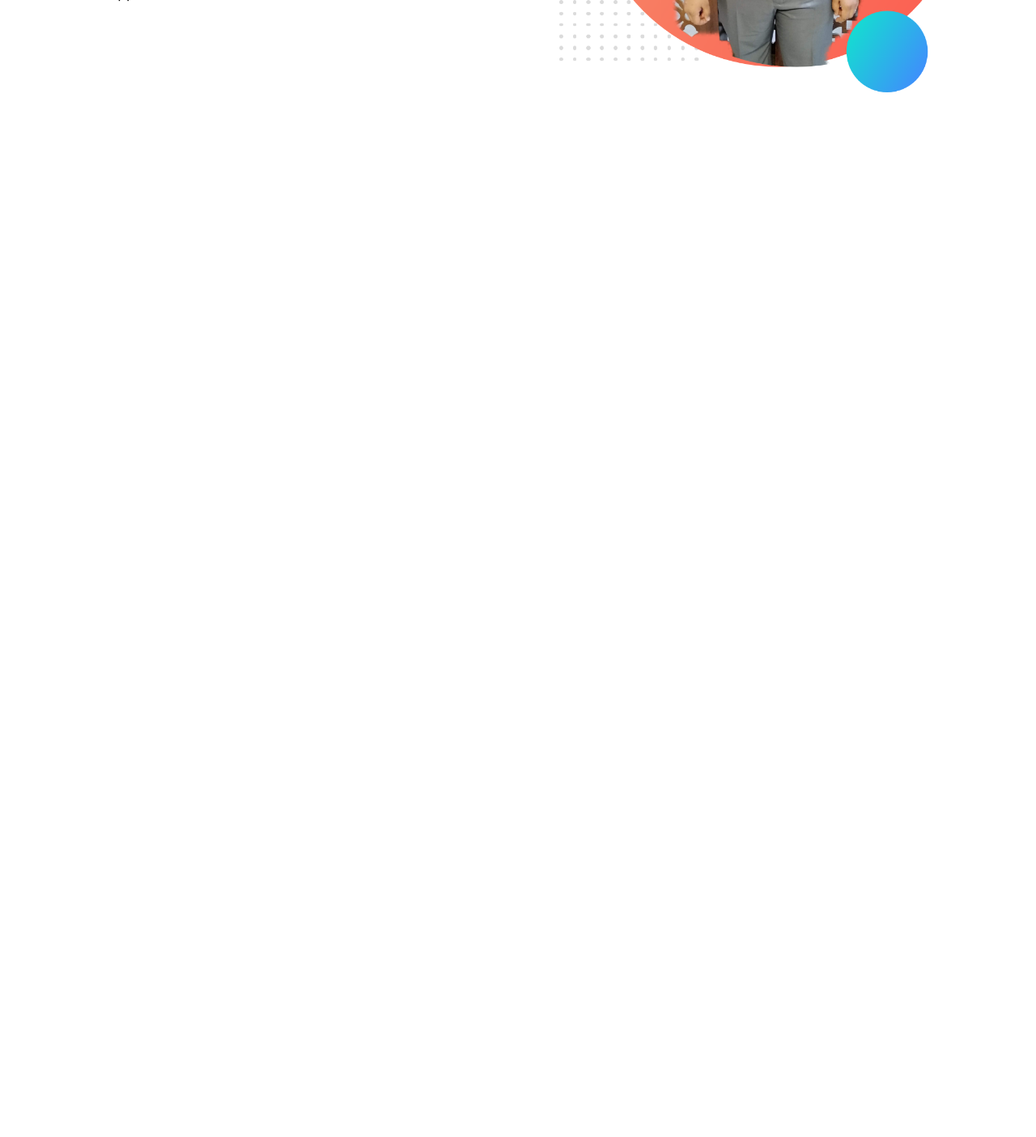
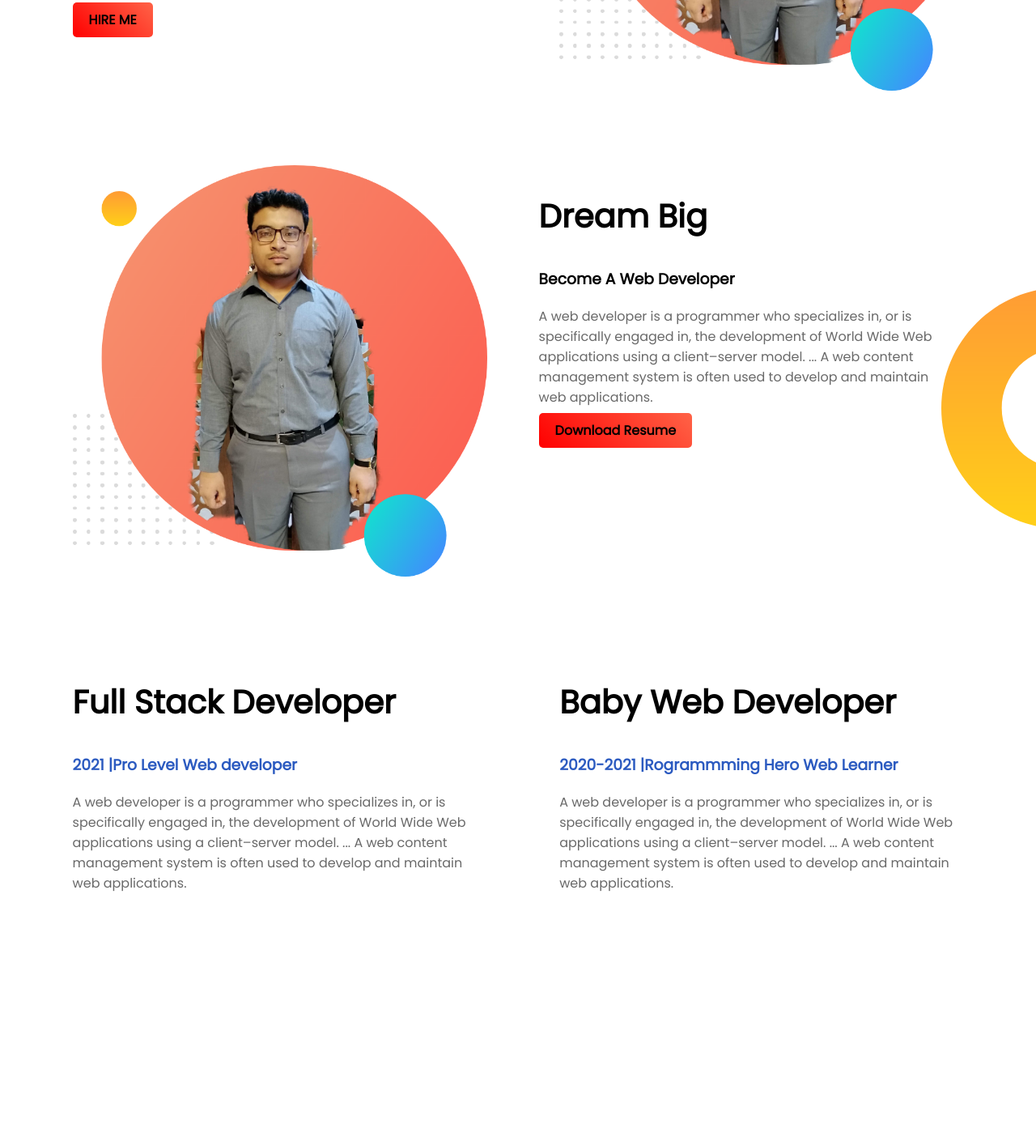
Before and after one commit to asmmostafarafid/Dev-Portfolio, a plain HTML site: page index.html in a window 1280 px wide. Shown: the part 396-1800 px from the top of the page at 81% size. Before the commit the page ends 800 px from the top, so only its background shows below. Drawn offline with Linux system fonts and the light colour scheme.

Commit message:
motamoti final

```diff
--- a/index.html
+++ b/index.html
@@ -9,17 +9,43 @@
 <link href="https://fonts.googleapis.com/css2?family=Poppins&display=swap" rel="stylesheet">
 </head>
 <body>
-    <section>
+    <section class="top-banner">
        <div class="helf-width">
         <h1>Welcome To</h1>
         <h1><span class="name-heilight">ASM</span> Web site</h1>
         <h3>World Class Professional Web Developer</h3>
         <p>A web developer is a programmer who specializes in, or is specifically engaged in, the development of World Wide Web applications using a client–server model. ... A web content management system is often used to develop and maintain web applications.</p>
+        <a class="link-button" target="_blank" href="https://www.linkedin.com/in/asm-mostafa-rafid-9287bb169/">HIRE ME</a>
        </div>
        <div class="helf-width"><img src="images/bg1.png" alt="">
     </div>
+    </section>
+
+    <section class="side-banner">
+        <div class="helf-width"><img src="images/bg1.png" alt="">
+        </div>
+        <div class="right-text">
+        <h1> Dream Big</h1>
+        <h3>Become A Web Developer</h3>
+        <p>A web developer is a programmer who specializes in, or is specifically engaged in, the development of World Wide Web applications using a client–server model. ... A web content management system is often used to develop and maintain web applications.</p>
+        <a class="link-button" target="_blank" href="https://www.linkedin.com/in/asm-mostafa-rafid-9287bb169/">Download Resume</a>
+       </div>
+    </section>
+
+    <section class="Experiences-area">
+        <div class="helf-width">
+            <h2>Full Stack Developer</h2>
+            <h3><span class="ex-hightlight">2021 |Pro Level Web developer</span></h3>
+            <p>A web developer is a programmer who specializes in, or is specifically engaged in, the development of World Wide Web applications using a client–server model. ... A web content management system is often used to develop and maintain web applications.</p>
+
+        </div>
+        <div class="helf-width">
+            <h2>Baby Web Developer</h2>
+            <h3><span class="ex-hightlight">2020-2021 |Rogrammming Hero Web Learner</span></h3>
+            <p>A web developer is a programmer who specializes in, or is specifically engaged in, the development of World Wide Web applications using a client–server model. ... A web content management system is often used to develop and maintain web applications.</p>
+
+        </div>
 
     </section>
-
 </body>
 </html>
--- a/style.css
+++ b/style.css
@@ -1,8 +1,15 @@
 body{
+    margin: 0cm;
     font-family: 'Poppins',sans-serif;
 }
 h1{
     font-size: 40px;
+}
+h2{
+    font-size: 40px;
+}
+p{
+    color: dimgray;
 }
 .name-heilight{
     color: orange;
@@ -16,3 +23,33 @@ h1{
 .helf-width img{
     width: 100%;
 }
+.top-banner{
+    background-image: url(images/top-banner.png);
+    background-repeat: no-repeat;
+}
+section{
+    height: 500px;
+    padding-bottom: 100px;
+}
+.link-button{
+    text-decoration: none;
+    background-image: linear-gradient(45deg,red,tomato);
+    padding: 10px 20px;
+    border-radius: 5px;
+    color:black;
+    font-weight: 700;
+}
+.side-banner{
+    background-image: url(images/dream-bg.png);
+    background-repeat: no-repeat;
+    background-position: right;
+}
+.right-text{
+    width: 40%;
+    float: right;
+    margin-right: 5%;
+    padding-right: 3%;
+}
+.ex-hightlight{
+    color: rgba(9, 64, 182, 0.863);
+}
```
